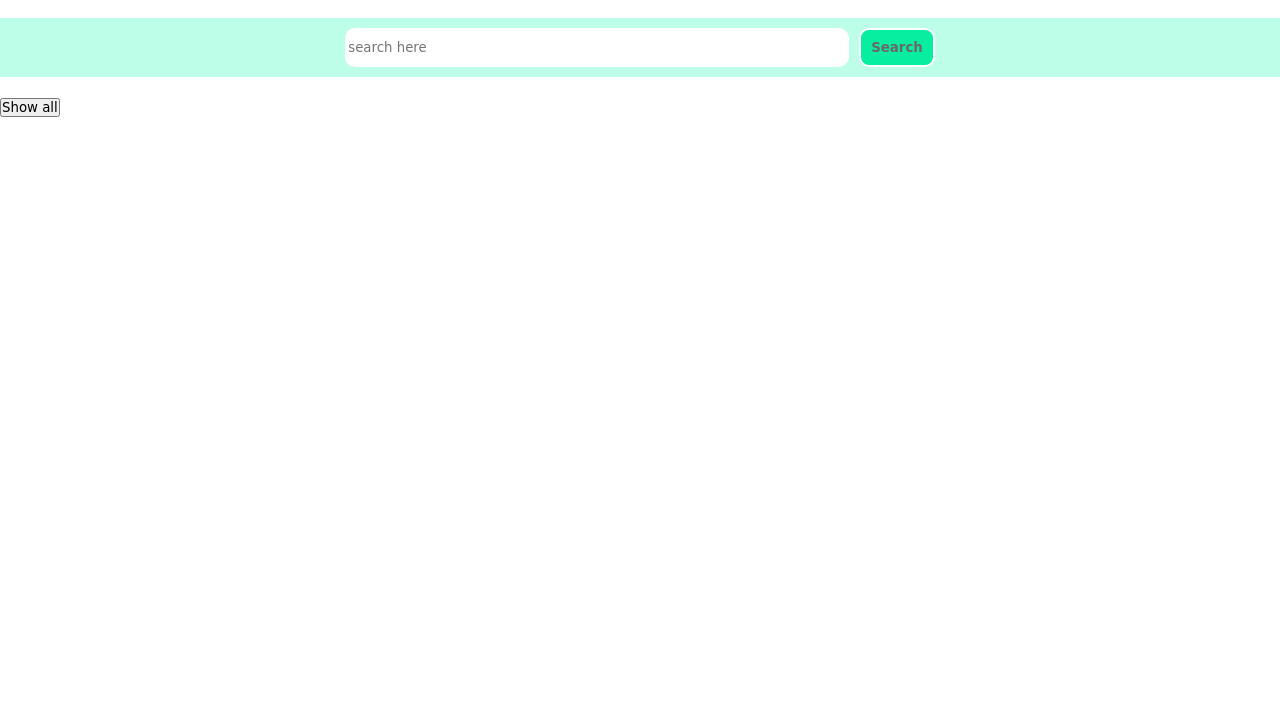
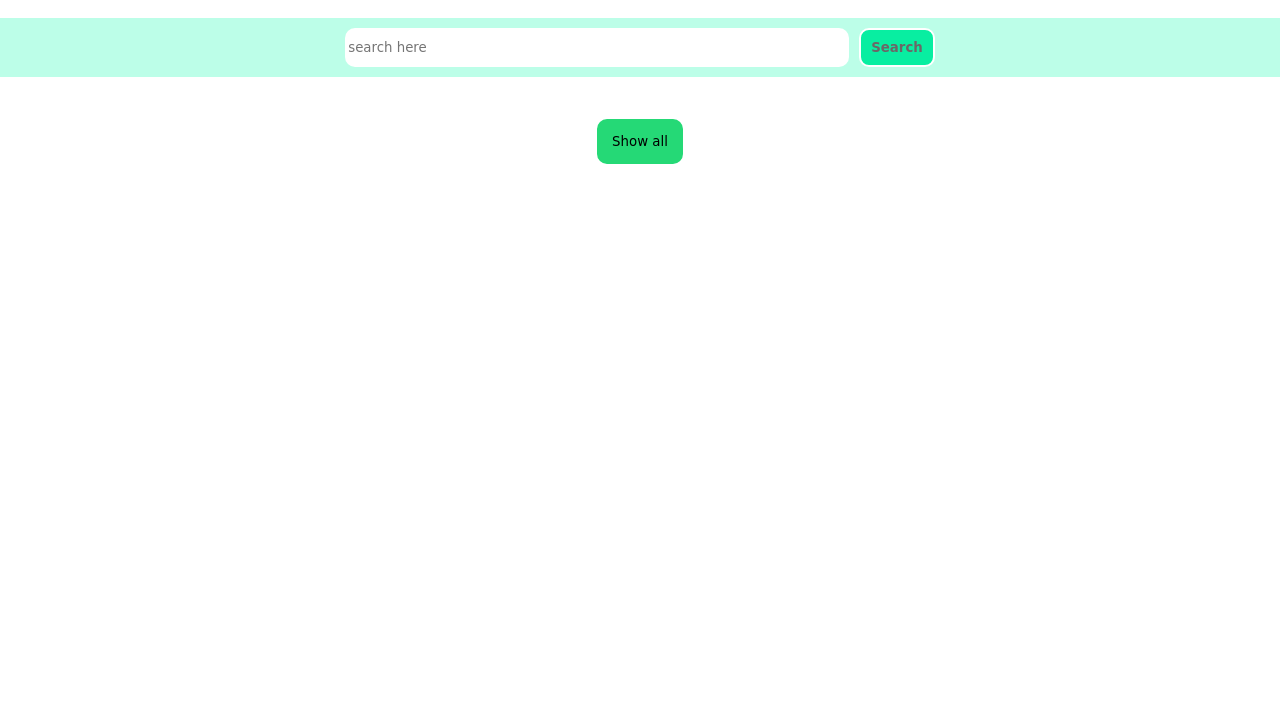
Before and after one commit to mr-codex005/hunting-phone, a plain HTML site: page index.html in a window 1280 px wide. Shown: the part 80-800 px from the top of the page. Drawn offline with Linux system fonts and the light colour scheme.

Commit message:
button style added

```diff
--- a/index.html
+++ b/index.html
@@ -40,7 +40,7 @@
     <!-- here display all phones -->
     <div class="phones flex">
     </div>
-    <div class="button-container">
+    <div class="button-container flex">
       <button>Show all</button>
     </div>
   </main>
--- a/style/style.css
+++ b/style/style.css
@@ -142,3 +142,14 @@ main {
   display: none;
   visibility: hidden;
 }
+
+.button-container {
+  justify-content: center;
+  margin-top: 20px;
+}
+main .button-container button {
+  background: #25d976;
+  padding: 15px;
+  border: 2px solid white;
+  border-radius: 12px;
+}
```
